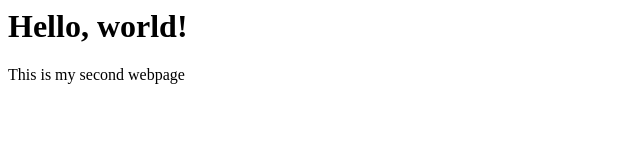
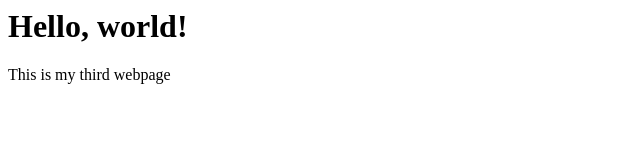
Before and after one commit to totorova/sample_website, a plain HTML site: page index.html in a window 1280 px wide. Shown: the full height of the page, 0-640 px from the left. Drawn offline with Linux system fonts and the light colour scheme.

Commit message:
Update index.html

```diff
--- a/index.html
+++ b/index.html
@@ -1,2 +1,2 @@
 <p><h1>Hello, world!</h1></p>
-<p>This is my second webpage</p>
+<p>This is my third webpage</p>
```
